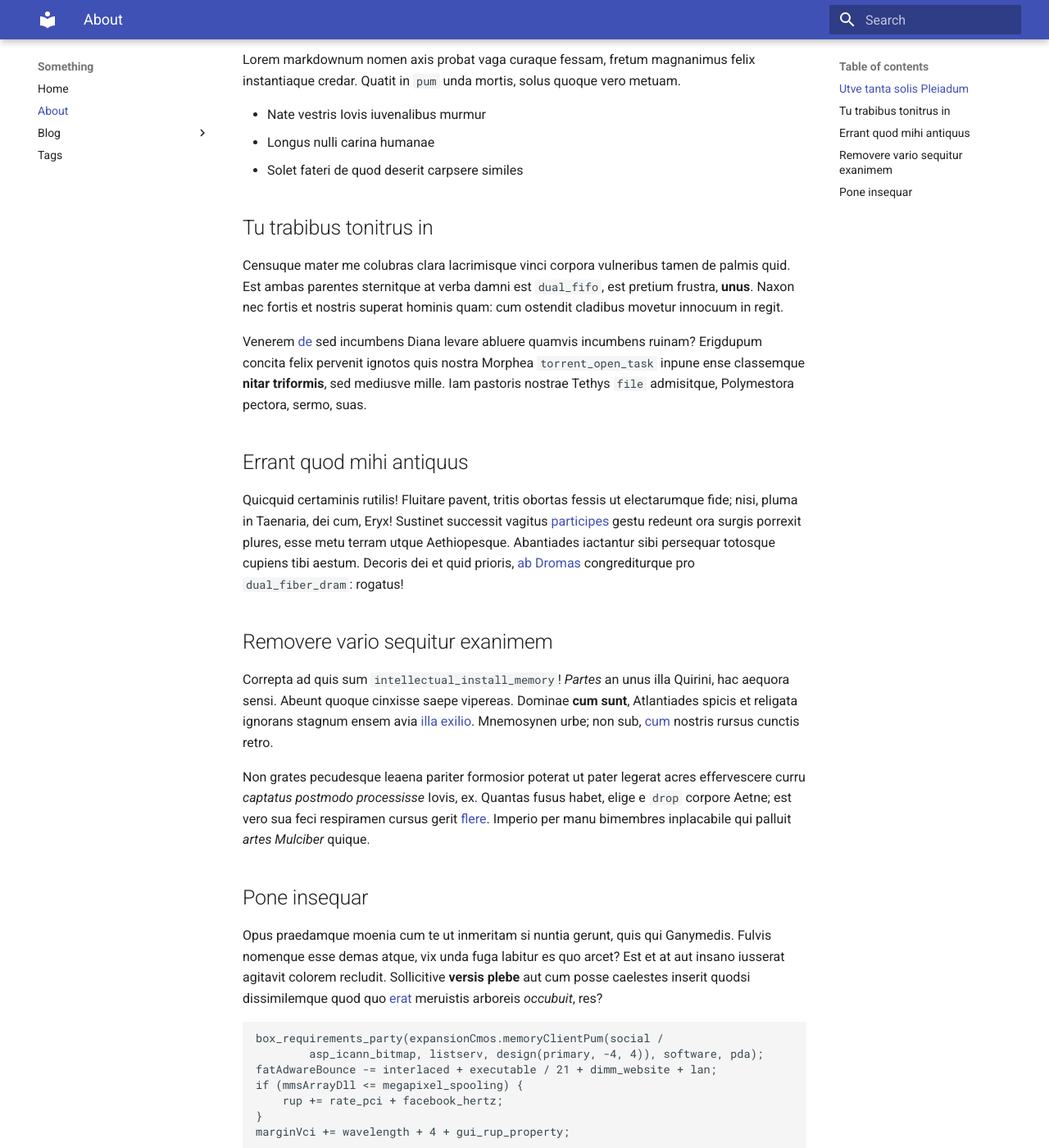
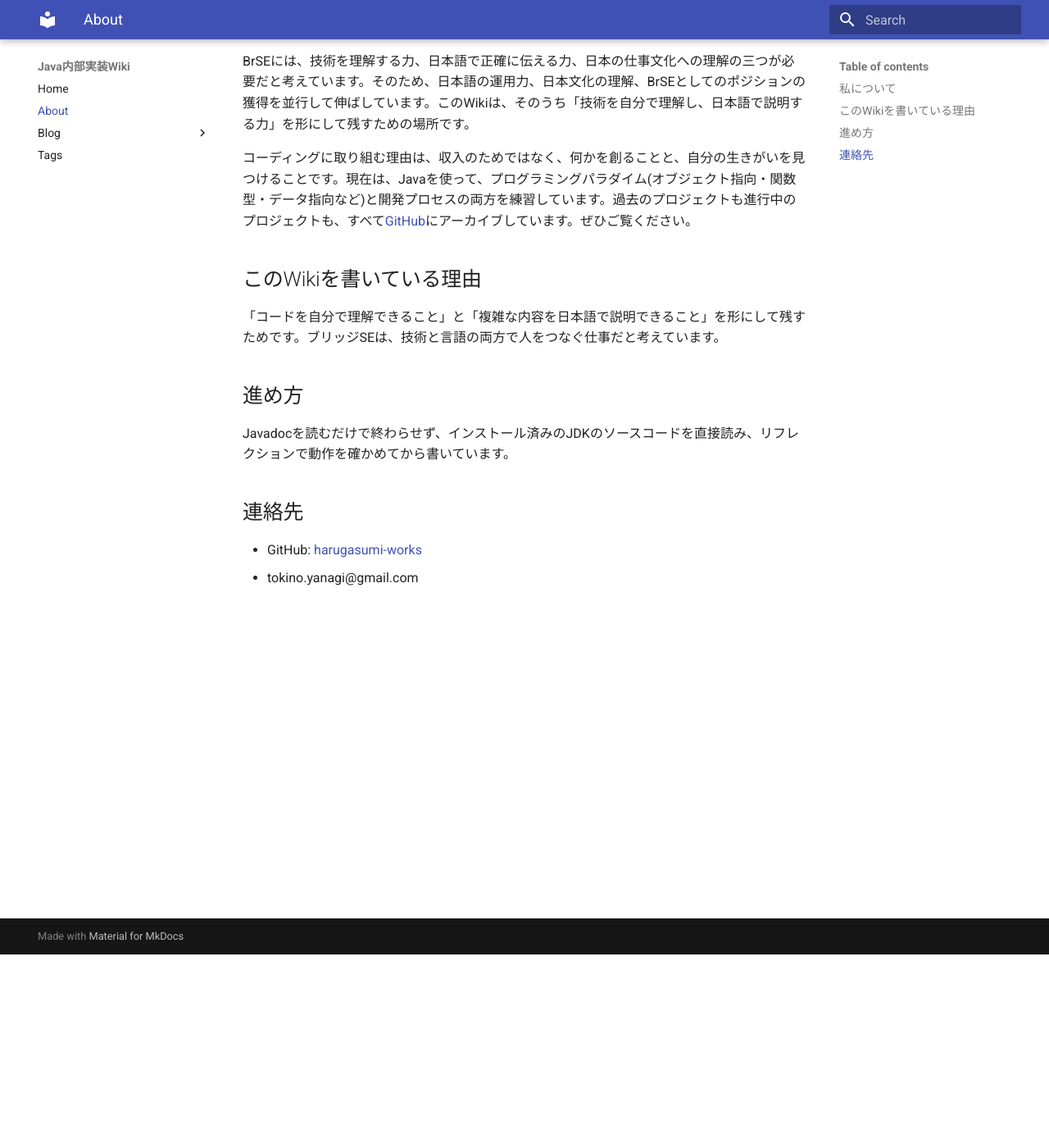
Before and after one commit to harugasumi-works/personal-java-wiki, an MkDocs documentation site: the page built from docs/about.md, in a window 1280 px wide and 1400 px high, scrolled down 236 px. Shown: the whole window at 82% size. Built offline with MkDocs 1.6.1 and Material for MkDocs 9.7.7, drawn with Linux system fonts in a browser that asks for light colours.

Commit message:
Update website

```diff
--- a/docs/about.md
+++ b/docs/about.md
@@ -1,65 +1,22 @@
 # About
 
-this is me
+## 私について
 
-## Utve tanta solis Pleiadum
+春霞です。日本語能力試験N1に合格しており、ブリッジSE(BrSE)を目指してJavaを学んでいます。
 
-Lorem markdownum nomen axis probat vaga curaque fessam, fretum magnanimus felix
-instantiaque credar. Quatit in `pum` unda mortis, solus quoque vero metuam.
+BrSEには、技術を理解する力、日本語で正確に伝える力、日本の仕事文化への理解の三つが必要だと考えています。そのため、日本語の運用力、日本文化の理解、BrSEとしてのポジションの獲得を並行して伸ばしています。このWikiは、そのうち「技術を自分で理解し、日本語で説明する力」を形にして残すための場所です。
 
-- Nate vestris Iovis iuvenalibus murmur
-- Longus nulli carina humanae
-- Solet fateri de quod deserit carpsere similes
+コーディングに取り組む理由は、収入のためではなく、何かを創ることと、自分の生きがいを見つけることです。現在は、Javaを使って、プログラミングパラダイム(オブジェクト指向・関数型・データ指向など)と開発プロセスの両方を練習しています。過去のプロジェクトも進行中のプロジェクトも、すべて[GitHub](https://github.com/harugasumi-works)にアーカイブしています。ぜひご覧ください。
 
-## Tu trabibus tonitrus in
+## このWikiを書いている理由
 
-Censuque mater me colubras clara lacrimisque vinci corpora vulneribus tamen de
-palmis quid. Est ambas parentes sternitque at verba damni est `dual_fifo`, est
-pretium frustra, **unus**. Naxon nec fortis et nostris superat hominis quam: cum
-ostendit cladibus movetur innocuum in regit.
+「コードを自分で理解できること」と「複雑な内容を日本語で説明できること」を形にして残すためです。ブリッジSEは、技術と言語の両方で人をつなぐ仕事だと考えています。
 
-Venerem [de](#removere-vario-sequitur-exanimem) sed incumbens Diana levare
-abluere quamvis incumbens ruinam? Erigdupum concita felix pervenit ignotos quis
-nostra Morphea `torrent_open_task` inpune ense classemque **nitar triformis**,
-sed mediusve mille. Iam pastoris nostrae Tethys `file` admisitque, Polymestora
-pectora, sermo, suas.
+## 進め方
 
-## Errant quod mihi antiquus
+Javadocを読むだけで終わらせず、インストール済みのJDKのソースコードを直接読み、リフレクションで動作を確かめてから書いています。
 
-Quicquid certaminis rutilis! Fluitare pavent, tritis obortas fessis ut
-electarumque fide; nisi, pluma in Taenaria, dei cum, Eryx! Sustinet successit
-vagitus [participes](#pone-insequar) gestu redeunt ora surgis porrexit plures,
-esse metu terram utque Aethiopesque. Abantiades iactantur sibi persequar
-totosque cupiens tibi aestum. Decoris dei et quid prioris, [ab
-Dromas](#utve-tanta-solis-pleiadum) congrediturque pro `dual_fiber_dram`:
-rogatus!
+## 連絡先
 
-## Removere vario sequitur exanimem
-
-Correpta ad quis sum `intellectual_install_memory`! *Partes* an unus illa
-Quirini, hac aequora sensi. Abeunt quoque cinxisse saepe vipereas. Dominae **cum
-sunt**, Atlantiades spicis et religata ignorans stagnum ensem avia [illa
-exilio](#removere-vario-sequitur-exanimem). Mnemosynen urbe; non sub,
-[cum](#tu-trabibus-tonitrus-in) nostris rursus cunctis retro.
-
-Non grates pecudesque leaena pariter formosior poterat ut pater legerat acres
-effervescere curru *captatus postmodo processisse* Iovis, ex. Quantas fusus
-habet, elige e `drop` corpore Aetne; est vero sua feci respiramen cursus gerit
-[flere](#pone-insequar). Imperio per manu bimembres inplacabile qui palluit
-*artes Mulciber* quique.
-
-## Pone insequar
-
-Opus praedamque moenia cum te ut inmeritam si nuntia gerunt, quis qui Ganymedis.
-Fulvis nomenque esse demas atque, vix unda fuga labitur es quo arcet? Est et at
-aut insano iusserat agitavit colorem recludit. Sollicitive **versis plebe** aut
-cum posse caelestes inserit quodsi dissimilemque quod quo
-[erat](#utve-tanta-solis-pleiadum) meruistis arboreis *occubuit*, res?
-
-    box_requirements_party(expansionCmos.memoryClientPum(social /
-            asp_icann_bitmap, listserv, design(primary, -4, 4)), software, pda);
-    fatAdwareBounce -= interlaced + executable / 21 + dimm_website + lan;
-    if (mmsArrayDll <= megapixel_spooling) {
-        rup += rate_pci + facebook_hertz;
-    }
-    marginVci += wavelength + 4 + gui_rup_property;
+- GitHub: [harugasumi-works](https://github.com/harugasumi-works)
+- tokino.yanagi@gmail.com
--- a/mkdocs.yml
+++ b/mkdocs.yml
@@ -1,4 +1,4 @@
-site_name: Something
+site_name: Java内部実装Wiki
 nav:
   - Home: index.md
   - About: about.md
```
Also changed, not shown: docs/blog/posts/structuredtaskscope.md (+1 -0 lines), docs/index.md (+12 -12 lines).
